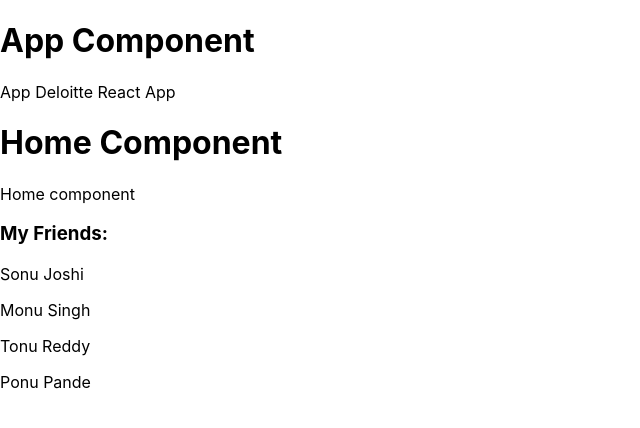
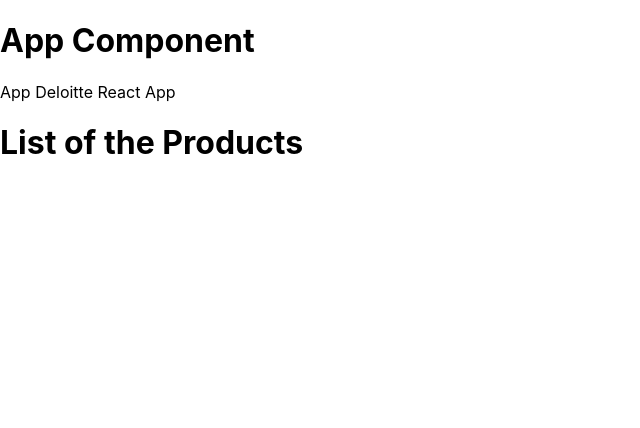
Before and after one commit to vamandeshmukh/deloitte-react-app-6-mar-2024, a React (Create React App) app: page / in a window 1280 px wide. Shown: the top 428 px of the page, without its empty margins (0-640 px from the left). Built offline with nearby package versions, Linux system fonts and the light colour scheme.

Commit message:
react fundas

```diff
--- a/src/App.js
+++ b/src/App.js
@@ -1,13 +1,15 @@
 
 // function omponent
 import Home from './components/Home';
+import ProductList from './components/ProductList';
 const App = () => {
   return (
     <div className="App">
       <h1>App Component</h1>
       <p>App Deloitte React App</p>
       {/* <Home></Home> */}
-      <Home />
+      {/* <Home /> */}
+      <ProductList />
     </div>
   );
 }
--- /dev/null
+++ b/src/components/ProductList.js
@@ -0,0 +1,15 @@
+const ProductList = () => {
+
+    const products = [];
+
+    return (
+        <>
+            <h1>List of the Products</h1>
+
+
+        </>
+    );
+
+};
+
+export default ProductList;
```
